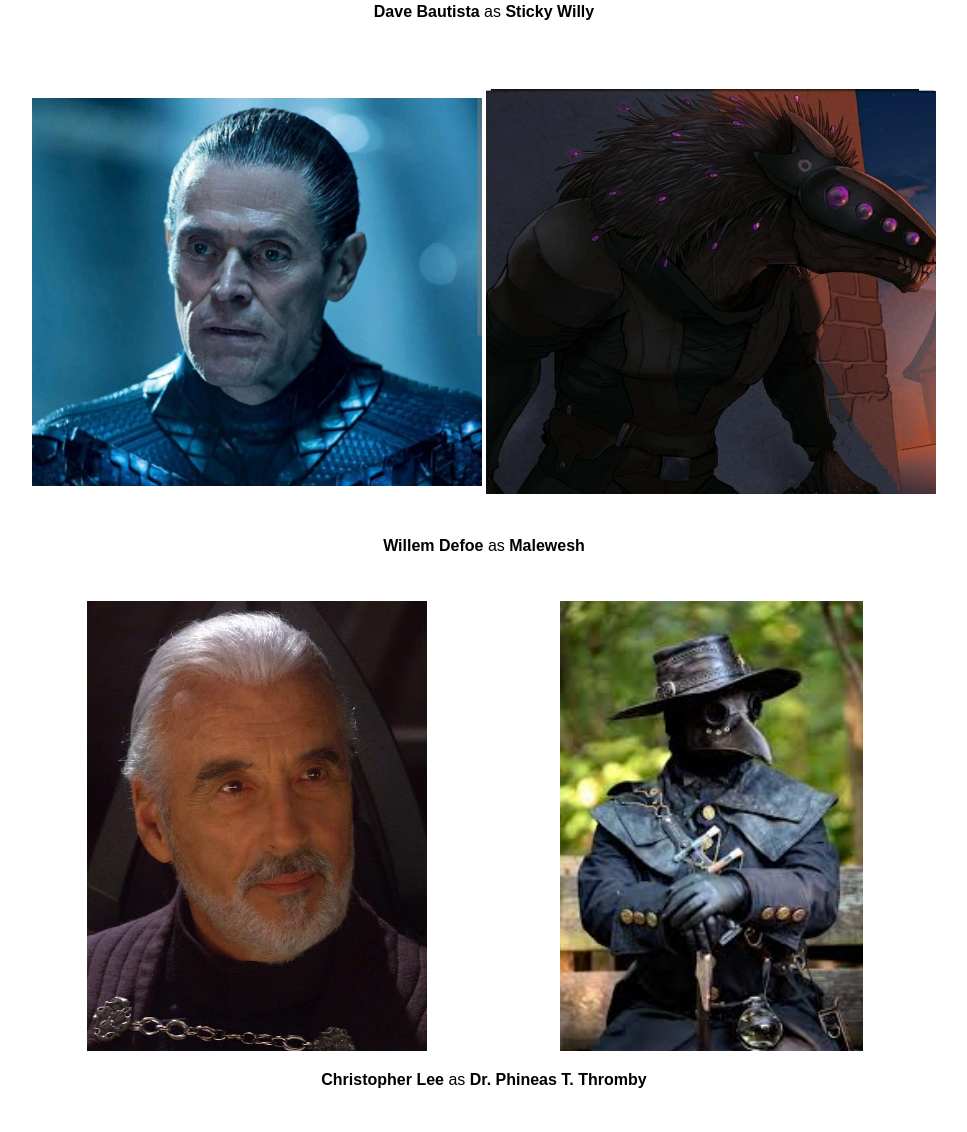
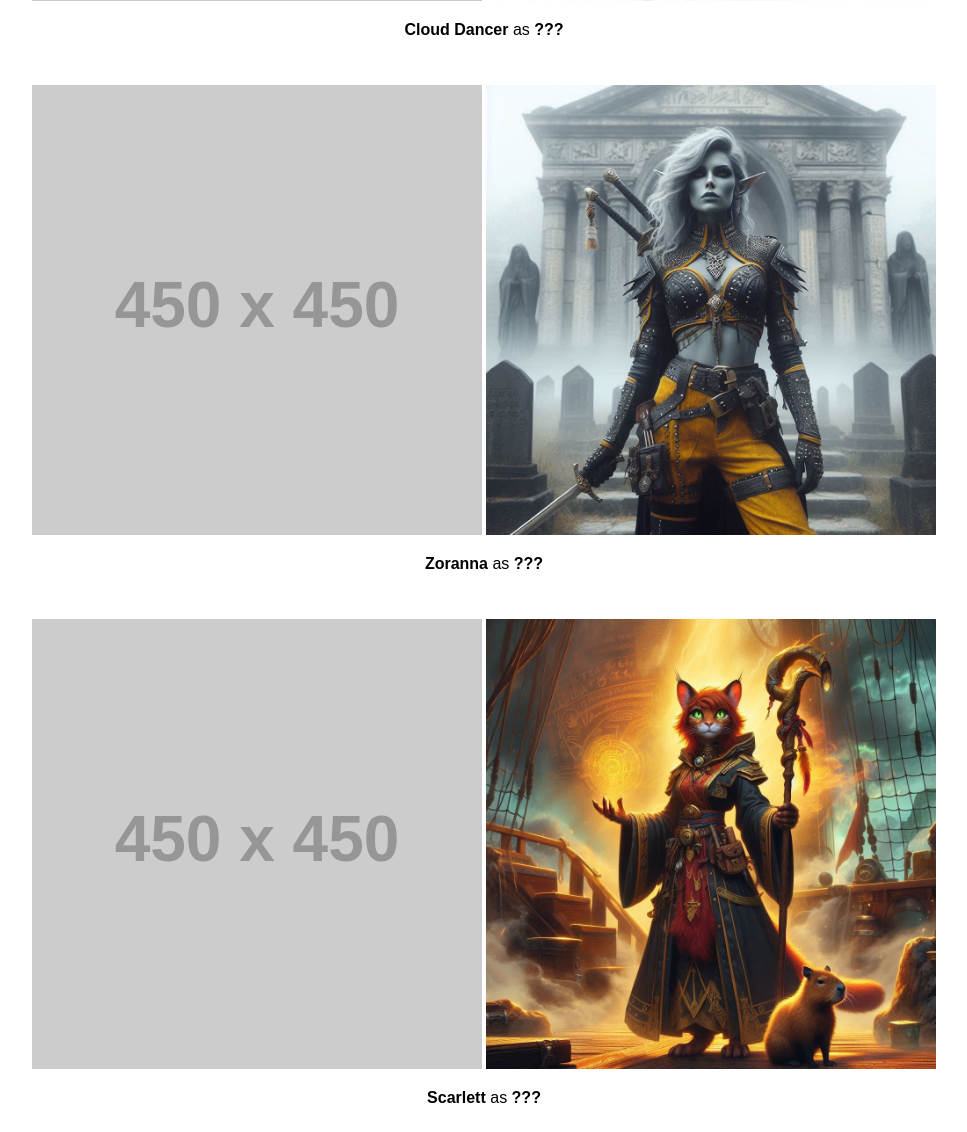
Before and after one commit to Dude036/Cyneric, a Django app: page /cast/ in a window 1280 px wide. Shown: the part 1381-2513 px from the top of the page, without its empty margins (156-1123 px from the left). Run offline with Django 3.2, Linux system fonts and the light colour scheme; grey boxes labelled with a size stand in for pictures from a placeholder-image service; parts of the project's set-up code (start-up, migrations or seed data) failed here and were passed over; some libraries are stand-ins or nearby versions.

Commit message:
Adding Tyrant's Grasp Cast

```diff
--- a/static/templates/cast.html
+++ b/static/templates/cast.html
@@ -12,6 +12,9 @@
   Below is the cast list for all the characters in each of the major campaign's I have run.
 </p>
 <ul>
+  <li>
+    <a href="#Tyrant">Tyrant's Grasp Campaign</a>
+  </li>
   <li>
     <a href="#Calamity">Era of Calamity Campaign</a>
   </li>
@@ -34,6 +37,42 @@
     <a href="#Nethys">Nethys' Revenge Campaign</a>
   </li>
 </ul>
+<hr>
+<h2>
+  <a name="Tyrant">
+    Tyrant's Grasp Campaign
+  </a>
+</h2>
+<div class="cast_container">
+  <div class="cast_photo">
+    <img class="cast_photo_img" src="https://placehold.co/450x450" alt="???">
+    <img class="cast_photo_img" src="/static/img/Tyrant/Laura.jpg" alt="Laura">
+    <p>
+      <b>Laura</b> as <b>???</b>
+    </p>
+  </div>
+  <div class="cast_photo">
+    <img class="cast_photo_img" src="https://placehold.co/450x450" alt="???">
+    <img class="cast_photo_img" src="/static/img/Tyrant/Cloud Dancer.png" alt="Cloud Dancer">
+    <p>
+      <b>Cloud Dancer</b> as <b>???</b>
+    </p>
+  </div>
+  <div class="cast_photo">
+    <img class="cast_photo_img" src="https://placehold.co/450x450" alt="???">
+    <img class="cast_photo_img" src="/static/img/Tyrant/Zoranna.jpg" alt="Zoranna">
+    <p>
+      <b>Zoranna</b> as <b>???</b>
+    </p>
+  </div>
+  <div class="cast_photo">
+    <img class="cast_photo_img" src="https://placehold.co/450x450" alt="???">
+    <img class="cast_photo_img" src="/static/img/Tyrant/Scarlett.jpg" alt="Scarlett">
+    <p>
+      <b>Scarlett</b> as <b>???</b>
+    </p>
+  </div>
+</div>
 <hr>
 <h2>
   <a name="Calamity">
```
Also changed, not shown: static/img/Tyrant/Cloud Dancer.png (added), static/img/Tyrant/Scarlett.jpg (added), static/img/Tyrant/Zoranna.jpg (added), 1 other file.
